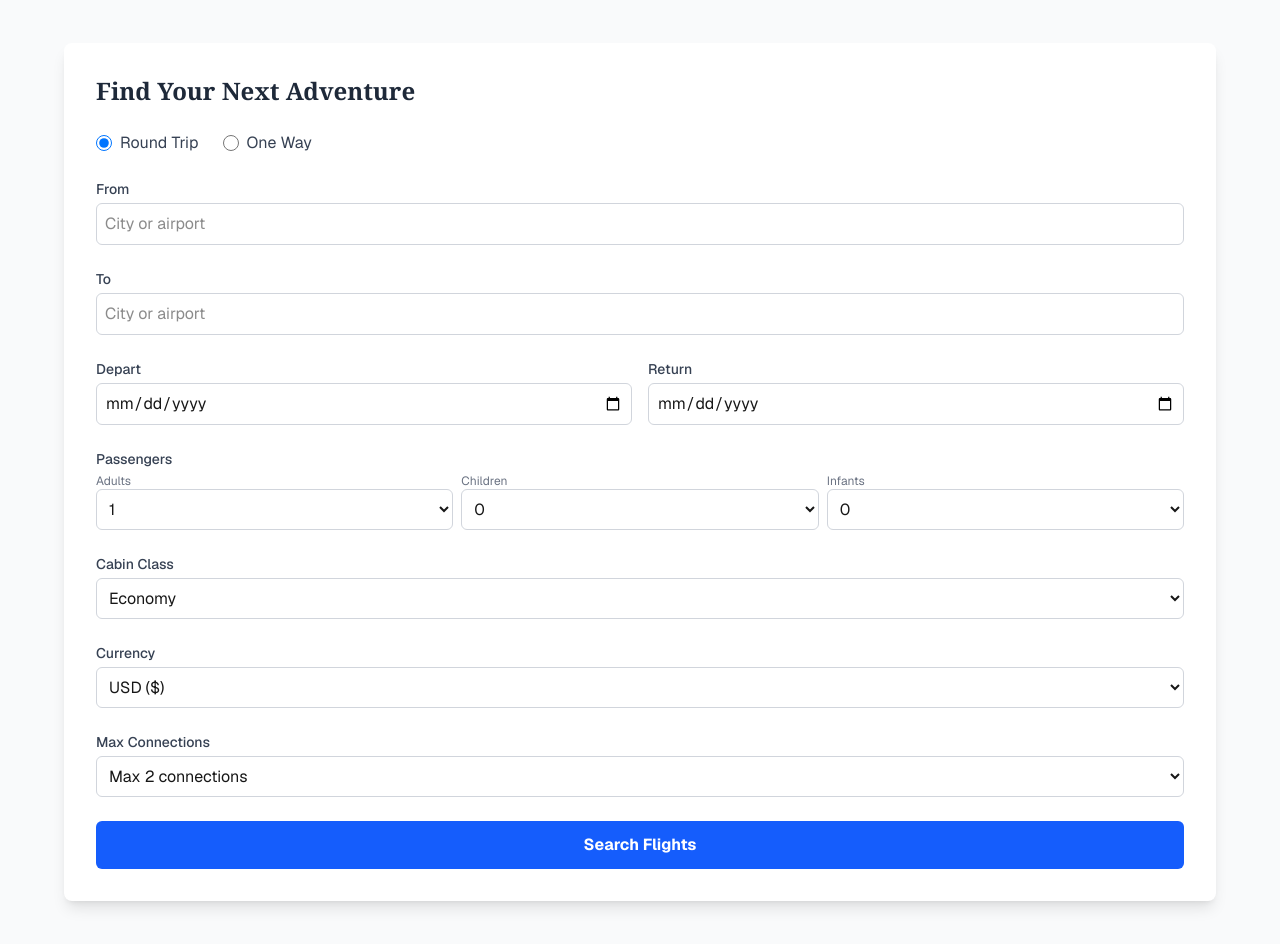
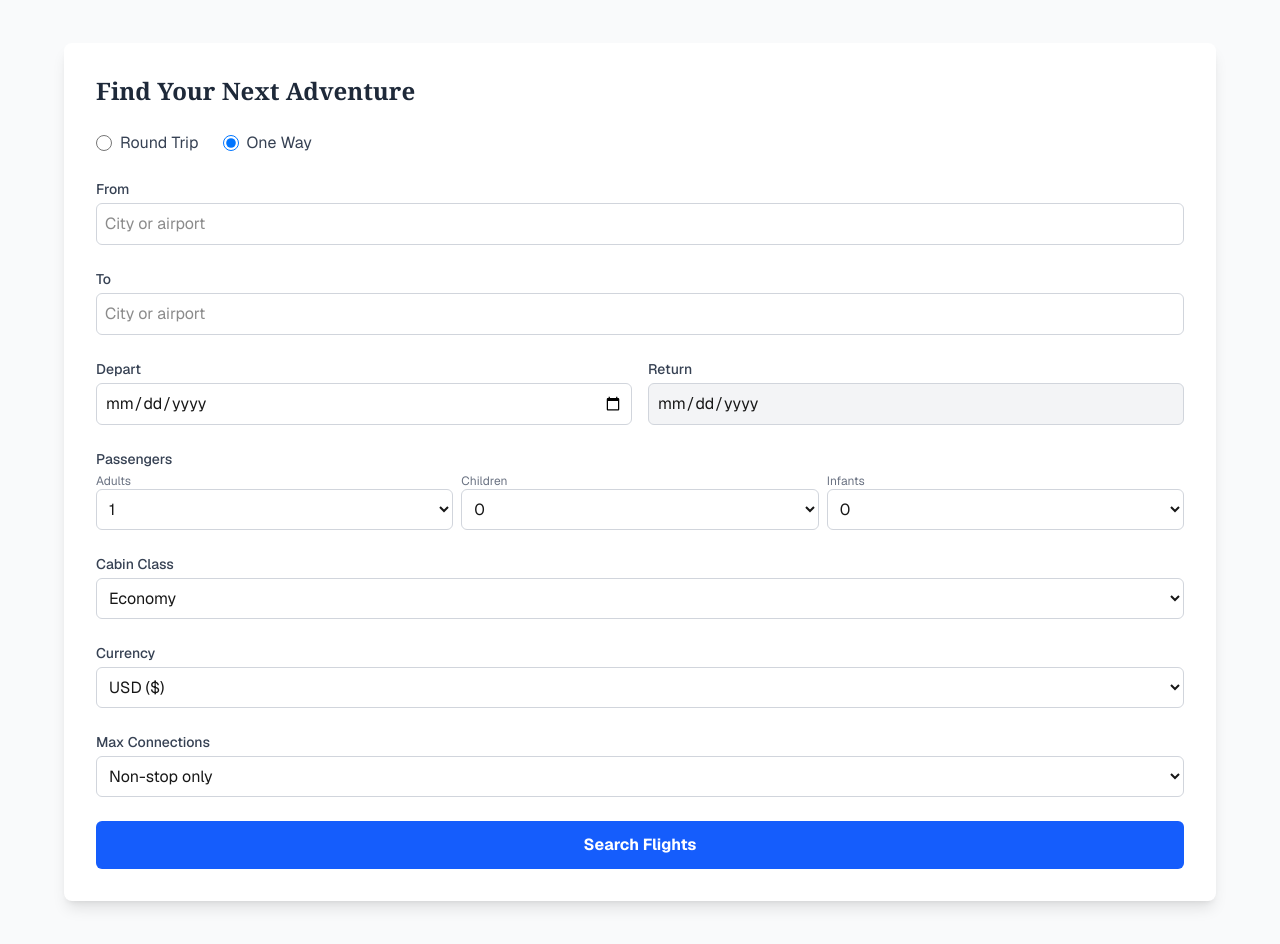
Before and after one commit to LuckyLarryLive/GoJumpingJack, a Next.js app: page / in a window 1280 px wide. Shown: the part 480-1424 px from the top of the page. Built offline with nearby package versions, Linux system fonts and the light colour scheme.

Commit message:
Duffel API Search Criterion Integration into Field Selections, Enhanced Flight Results

```diff
--- a/src/components/SearchSection.tsx
+++ b/src/components/SearchSection.tsx
@@ -24,27 +24,20 @@ const DUFFEL_CONSTRAINTS = {
 };
 
 // --- Component Props Interface ---
-// (Part of the code you cut and pasted)
 interface SearchSectionProps {
-  onSearchSubmit: (params: SearchParamsType) => void;
-  initialSearchParams: SearchParamsType | null;
+    onSearchSubmit: (searchParams: SearchParamsType) => void;
+    initialSearchParams?: SearchParamsType;
 }
 
 // --- Search Section Component ---
-// (The main component code you cut and pasted)
 const SearchSection: React.FC<SearchSectionProps> = ({ onSearchSubmit, initialSearchParams }) => {
-  // --- State variables ---
-  const [originAirportCode, setOriginAirportCode] = useState<string | null>(null);
-  const [destinationAirportCode, setDestinationAirportCode] = useState<string | null>(null);
-  const [fromDisplayValue, setFromDisplayValue] = useState<string | null>(null);
-  const [toDisplayValue, setToDisplayValue] = useState<string | null>(null);
+    // State for form fields
+    const [originAirportCode, setOriginAirportCode] = useState<string>('');
+    const [destinationAirportCode, setDestinationAirportCode] = useState<string>('');
     const [departureDate, setDepartureDate] = useState<string>('');
     const [returnDate, setReturnDate] = useState<string>('');
-  const [travelers, setTravelers] = useState<string>('1'); // Default to 1 traveler
-  const [tripType, setTripType] = useState<'round-trip' | 'one-way'>('round-trip'); // Default trip type
-  const [isMinimized, setIsMinimized] = useState(false); // Controls expanded/minimized view
-
-  // New state variables for enhanced search
+    const [adults, setAdults] = useState<number>(1);
+    const [isMinimized, setIsMinimized] = useState<boolean>(false);
     const [passengers, setPassengers] = useState({
         adults: 1,
         children: 0,
@@ -52,151 +45,75 @@ const SearchSection: React.FC<SearchSectionProps> = ({ onSearchSubmit, initialSe
     });
     const [cabinClass, setCabinClass] = useState<string>('economy');
     const [currency, setCurrency] = useState<string>('USD');
-  const [maxConnections, setMaxConnections] = useState<number>(2);
+    const [maxConnections, setMaxConnections] = useState<number>(0);
+    const [error, setError] = useState<string | null>(null);
 
     // Calculate today's date for min attribute on date inputs
     const today = new Date().toISOString().split('T')[0];
 
-  // --- Effect for resetting or pre-filling the form based on initialSearchParams ---
+    // Initialize form with search params if provided
     useEffect(() => {
-    console.log("SearchSection initialSearchParams changed:", initialSearchParams); // Log changes
-    if (initialSearchParams === null) {
-        // Reset form
-        console.log("SearchSection: Resetting form.");
-        setOriginAirportCode(null);
-        setDestinationAirportCode(null);
-        setFromDisplayValue(null);
-        setToDisplayValue(null);
-        setDepartureDate('');
-        setReturnDate('');
-        setTravelers('1');
-        setTripType('round-trip');
-        setIsMinimized(false);
-        setPassengers({ adults: 1, children: 0, infants: 0 });
-        setCabinClass('economy');
-        setCurrency('USD');
-        setMaxConnections(2);
-    } else if (initialSearchParams) {
-        // Pre-fill the form
-        console.log("SearchSection: Pre-filling form.");
+        if (initialSearchParams) {
             setOriginAirportCode(initialSearchParams.originAirport);
             setDestinationAirportCode(initialSearchParams.destinationAirport);
-        // Use display values from params if available, otherwise clear them
-        setFromDisplayValue(initialSearchParams.fromDisplayValue || null);
-        setToDisplayValue(initialSearchParams.toDisplayValue || null);
             setDepartureDate(initialSearchParams.departureDate);
             setReturnDate(initialSearchParams.returnDate || '');
-        setTravelers(initialSearchParams.travelers);
-        setTripType(initialSearchParams.tripType);
-        setIsMinimized(true); // Example: Minimize when pre-filled from results page link
+            setAdults(initialSearchParams.adults);
+            setIsMinimized(true);
             setPassengers({
-          adults: initialSearchParams.passengers?.adults || 1,
-          children: initialSearchParams.passengers?.children || 0,
-          infants: initialSearchParams.passengers?.infants || 0
+                adults: initialSearchParams.adults,
+                children: initialSearchParams.children || 0,
+                infants: initialSearchParams.infants || 0
             });
             setCabinClass(initialSearchParams.cabinClass || 'economy');
             setCurrency(initialSearchParams.currency || 'USD');
-        setMaxConnections(initialSearchParams.maxConnections || 2);
+            setMaxConnections(initialSearchParams.maxConnections || 0);
         }
-    // If initialSearchParams is undefined (initial load, no params), do nothing, keep defaults
-  }, [initialSearchParams]); // Rerun only when initialSearchParams prop changes
+    }, [initialSearchParams]);
 
     // --- Callbacks for AirportSearchInput ---
     const handleFromAirportSelect = useCallback((airportCode: string | null, _cityCode: string | null, displayValue: string | null) => {
-    setOriginAirportCode(airportCode); // Store the airport code
-    setFromDisplayValue(displayValue); // Keep storing the display value for potential repopulation
+        setOriginAirportCode(airportCode || '');
     }, []);
 
     const handleToAirportSelect = useCallback((airportCode: string | null, _cityCode: string | null, displayValue: string | null) => {
-    setDestinationAirportCode(airportCode); // Store the airport code
-    setToDisplayValue(displayValue);     // Keep storing the display value
+        setDestinationAirportCode(airportCode || '');
     }, []);
 
     // --- Handler for Trip Type Radio Buttons ---
     const handleTripTypeChange = (event: React.ChangeEvent<HTMLInputElement>) => {
         const newTripType = event.target.value as 'round-trip' | 'one-way';
-      setTripType(newTripType);
         if (newTripType === 'one-way') {
             setReturnDate(''); // Clear return date for one-way trips
         }
     };
 
     // --- Form Submission Handler ---
-  const handleSubmit = (event: React.FormEvent) => {
-    event.preventDefault();
-
-    // Validation
-    if (!originAirportCode || !destinationAirportCode) {
-      alert("Please select departure and destination locations.");
-      return;
-    }
-    if (!departureDate) {
-      alert("Please select a departure date.");
-      return;
-    }
-    if (tripType === 'round-trip' && !returnDate) {
-       alert("Please select a return date for round trips.");
+    const handleSubmit = (e: React.FormEvent) => {
+        e.preventDefault();
+        if (!originAirportCode || !destinationAirportCode || !departureDate || !adults) {
+            setError('Please fill in all required fields');
             return;
         }
 
-    // Date validation
-    const today = new Date();
-    const departure = new Date(departureDate);
-    const returnDateObj = returnDate ? new Date(returnDate) : null;
-    const maxDate = new Date();
-    maxDate.setDate(today.getDate() + DUFFEL_CONSTRAINTS.maxBookingWindow);
-
-    if (departure < today) {
-      alert("Departure date cannot be in the past.");
-      return;
-    }
-    if (departure > maxDate) {
-      alert(`Departure date cannot be more than ${DUFFEL_CONSTRAINTS.maxBookingWindow} days in the future.`);
-      return;
-    }
-    if (returnDateObj && returnDateObj < departure) {
-      alert("Return date cannot be before the departure date.");
-      return;
-    }
-    if (returnDateObj && returnDateObj > maxDate) {
-      alert(`Return date cannot be more than ${DUFFEL_CONSTRAINTS.maxBookingWindow} days in the future.`);
-      return;
-    }
-
-    // Passenger validation
-    if (passengers.adults === 0) {
-      alert("At least one adult passenger is required.");
-      return;
-    }
-    if (passengers.infants > passengers.adults * DUFFEL_CONSTRAINTS.maxInfantsPerAdult) {
-      alert(`Maximum ${DUFFEL_CONSTRAINTS.maxInfantsPerAdult} infant(s) per adult allowed.`);
-      return;
-    }
-    if (passengers.adults + passengers.children + passengers.infants > DUFFEL_CONSTRAINTS.maxPassengers) {
-      alert(`Maximum ${DUFFEL_CONSTRAINTS.maxPassengers} passengers allowed.`);
-      return;
-    }
-
-    // Construct searchParams object for the parent (HomePage)
         const searchParams: SearchParamsType = {
             originAirport: originAirportCode,
             destinationAirport: destinationAirportCode,
             departureDate,
-        returnDate: tripType === 'round-trip' ? returnDate : undefined,
-        travelers,
-        tripType,
-        fromDisplayValue,
-        toDisplayValue,
+            adults,
+            children: passengers.children || undefined,
+            infants: passengers.infants || undefined,
             cabinClass,
             currency,
             maxConnections,
-        passengers: {
-          adults: passengers.adults,
-          children: passengers.children,
-          infants: passengers.infants
+            fromDisplayValue: originAirportCode,
+            toDisplayValue: destinationAirportCode
+        };
+
+        if (returnDate) {
+            searchParams.returnDate = returnDate;
         }
-    };
-    console.log("SearchSection submitting:", searchParams);
+
         onSearchSubmit(searchParams);
         setIsMinimized(true);
     };
@@ -232,11 +149,11 @@ const SearchSection: React.FC<SearchSectionProps> = ({ onSearchSubmit, initialSe
                                 <div className="flex items-center gap-4">
                                     <div>
                                         <span className="text-sm text-gray-500">From</span>
-                                      <p className="font-medium">{fromDisplayValue || originAirportCode}</p>
+                                        <p className="font-medium">{originAirportCode}</p>
                                     </div>
                                     <div>
                                         <span className="text-sm text-gray-500">To</span>
-                                      <p className="font-medium">{toDisplayValue || destinationAirportCode}</p>
+                                        <p className="font-medium">{destinationAirportCode}</p>
                                     </div>
                                     <div>
                                         <span className="text-sm text-gray-500">Dates</span>
@@ -247,7 +164,7 @@ const SearchSection: React.FC<SearchSectionProps> = ({ onSearchSubmit, initialSe
                                     <div>
                                         <span className="text-sm text-gray-500">Passengers</span>
                                         <p className="font-medium">
-                                          {passengers.adults + passengers.children} {passengers.infants > 0 ? `+ ${passengers.infants} infant` : ''}
+                                            {adults + passengers.children} {passengers.infants > 0 ? `+ ${passengers.infants} infant` : ''}
                                         </p>
                                     </div>
                                     <div>
@@ -281,11 +198,11 @@ const SearchSection: React.FC<SearchSectionProps> = ({ onSearchSubmit, initialSe
                     {/* Trip Type Radio Buttons */}
                     <div className="flex flex-wrap gap-x-6 gap-y-2 mb-6">
                         <label className="flex items-center cursor-pointer">
-                 <input type="radio" name="trip-type" value="round-trip" checked={tripType === 'round-trip'} onChange={handleTripTypeChange} className="form-radio h-4 w-4 text-blue-600 focus:ring-blue-500 border-gray-300"/>
+                            <input type="radio" name="trip-type" value="round-trip" checked={returnDate !== ''} onChange={handleTripTypeChange} className="form-radio h-4 w-4 text-blue-600 focus:ring-blue-500 border-gray-300"/>
                             <span className="ml-2 text-gray-700">Round Trip</span>
                         </label>
                         <label className="flex items-center cursor-pointer">
-                 <input type="radio" name="trip-type" value="one-way" checked={tripType === 'one-way'} onChange={handleTripTypeChange} className="form-radio h-4 w-4 text-blue-600 focus:ring-blue-500 border-gray-300"/>
+                            <input type="radio" name="trip-type" value="one-way" checked={returnDate === ''} onChange={handleTripTypeChange} className="form-radio h-4 w-4 text-blue-600 focus:ring-blue-500 border-gray-300"/>
                             <span className="ml-2 text-gray-700">One Way</span>
                         </label>
                     </div>
@@ -299,7 +216,6 @@ const SearchSection: React.FC<SearchSectionProps> = ({ onSearchSubmit, initialSe
                                 label="From"
                                 placeholder="City or airport"
                                 onAirportSelect={handleFromAirportSelect}
-                  initialDisplayValue={fromDisplayValue} // Pass state for controlled input
                             />
                         </div>
                         {/* To Airport Input */}
@@ -309,7 +225,6 @@ const SearchSection: React.FC<SearchSectionProps> = ({ onSearchSubmit, initialSe
                                 label="To"
                                 placeholder="City or airport"
                                 onAirportSelect={handleToAirportSelect}
-                  initialDisplayValue={toDisplayValue} // Pass state for controlled input
                             />
                         </div>
 
@@ -329,11 +244,11 @@ const SearchSection: React.FC<SearchSectionProps> = ({ onSearchSubmit, initialSe
                                 <label htmlFor="return-date" className="block text-sm font-medium text-gray-700 mb-1">Return</label>
                                 <input
                                     type="date" id="return-date" name="return-date"
-                    required={tripType === 'round-trip'} // Only required for round trip
-                    disabled={tripType === 'one-way'}    // Disable for one-way
+                                    required={returnDate !== ''} // Only required for round trip
+                                    disabled={returnDate === ''}    // Disable for one-way
                                     value={returnDate}
                                     onChange={(e) => setReturnDate(e.target.value)}
-                    className={`w-full p-2 border border-gray-300 rounded-md focus:ring-blue-500 focus:border-blue-500 ${tripType === 'one-way' ? 'bg-gray-100 cursor-not-allowed' : ''}`} // Style when disabled
+                                    className={`w-full p-2 border border-gray-300 rounded-md focus:ring-blue-500 focus:border-blue-500 ${returnDate === '' ? 'bg-gray-100 cursor-not-allowed' : ''}`} // Style when disabled
                                     min={departureDate || today} // Min return date is departure date or today
                                 />
                             </div>
@@ -348,8 +263,8 @@ const SearchSection: React.FC<SearchSectionProps> = ({ onSearchSubmit, initialSe
                                 <div>
                                     <label className="block text-xs text-gray-500">Adults</label>
                                     <select
-                           value={passengers.adults}
-                           onChange={(e) => handlePassengerChange('adults', parseInt(e.target.value))}
+                                        value={adults}
+                                        onChange={(e) => setAdults(parseInt(e.target.value))}
                                         className="w-full p-2 border border-gray-300 rounded-md"
                                     >
                                         {[1, 2, 3, 4, 5, 6, 7, 8, 9].map((num) => (
```
Lines whose indentation alone changed are shown as unchanged.
